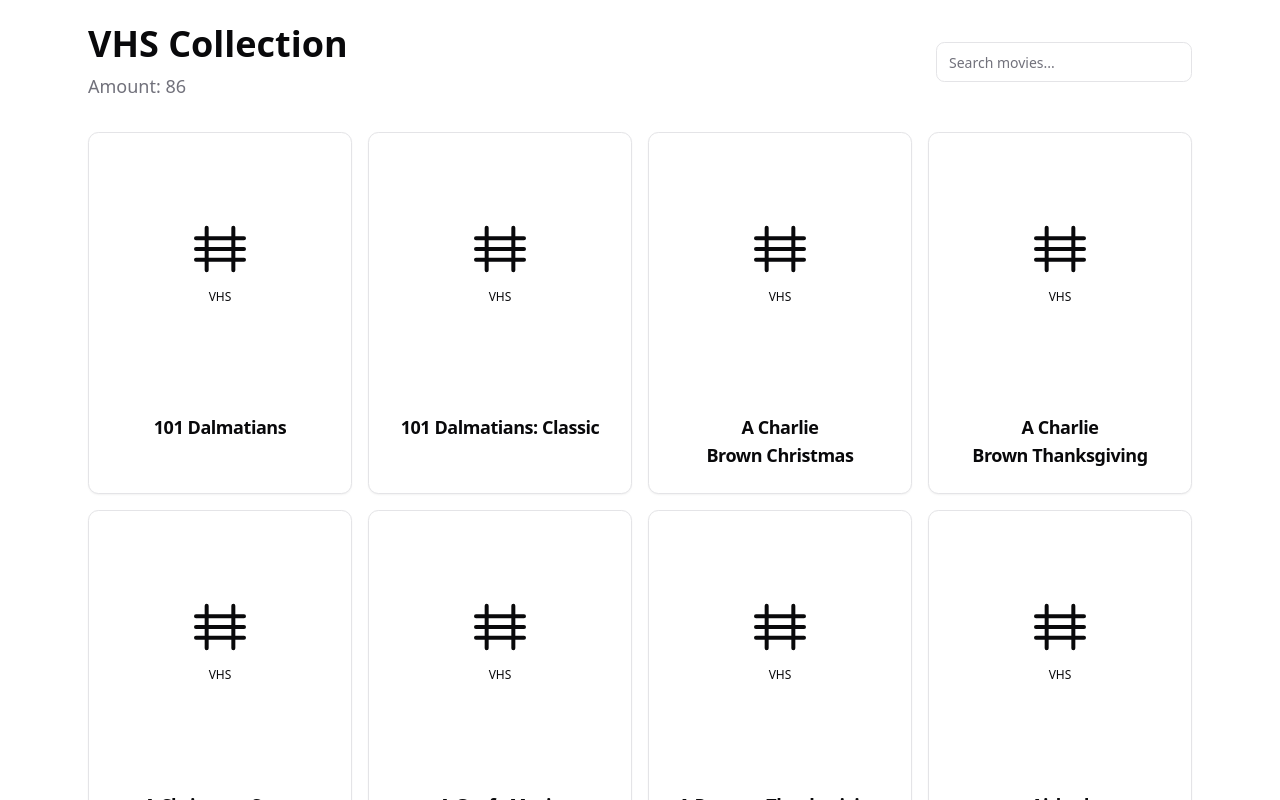
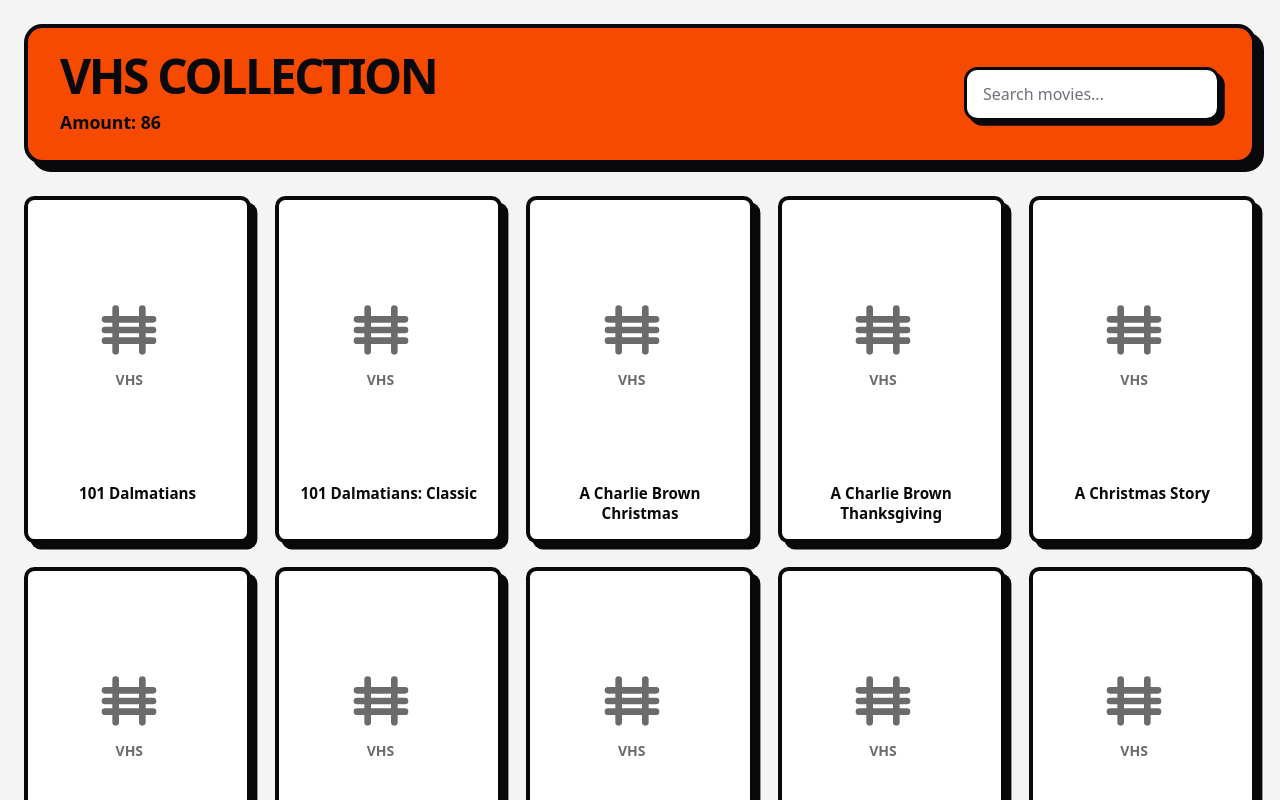
Before and after one commit to jffuzmn/vhs, a React (Vite) app: page / in a window 1280 px wide. Shown: the top 800 px of the page. Built offline with nearby package versions, Linux system fonts and the light colour scheme.

Commit message:
update css

```diff
--- a/src/App.tsx
+++ b/src/App.tsx
@@ -1,7 +1,5 @@
 import { useState, useMemo } from 'react'
 import moviesData from './movies.json'
-import { Input } from '@/components/ui/input'
-import { Card, CardHeader, CardTitle } from '@/components/ui/card'
 
 interface Movie {
   id: string
@@ -31,65 +29,65 @@ function App() {
   }, [searchQuery, sortedMovies])
 
   return (
-    <div className="container mx-auto p-6 max-w-6xl">
-      <div className="mb-8 flex items-center justify-between gap-4">
+    <div className="container mx-auto p-6 max-w-7xl">
+      <div className="neo-header flex items-center justify-between gap-4 flex-wrap">
         <div>
-          <h1 className="text-4xl font-bold mb-2">VHS Collection</h1>
-          <p className="text-lg text-muted-foreground">
+          <h1 className="neo-title text-5xl mb-2">VHS Collection</h1>
+          <p className="neo-count text-xl">
             Amount: {moviesData.length}
           </p>
         </div>
 
         <div className="flex-shrink-0">
-          <Input
+          <input
             type="text"
             placeholder="Search movies..."
             value={searchQuery}
             onChange={(e) => setSearchQuery(e.target.value)}
-            className="w-64"
+            className="neo-input w-64"
           />
         </div>
       </div>
 
-      <div className="grid grid-cols-1 md:grid-cols-2 lg:grid-cols-4 gap-4 justify-items-center">
+      <div className="grid grid-cols-1 sm:grid-cols-2 md:grid-cols-3 lg:grid-cols-4 xl:grid-cols-5 gap-6">
         {filteredMovies.map((movie: Movie) => (
-          <Card key={movie.id} className="hover:shadow-lg transition-shadow overflow-hidden w-full">
-            <div className="aspect-[2/3] max-h-64 bg-gradient-to-br from-primary/10 to-primary/5 flex items-center justify-center mx-auto">
+          <div key={movie.id} className="neo-card">
+            <div className="aspect-[2/3] max-h-64 neo-placeholder flex items-center justify-center mb-3">
               {movie.img_url ? (
                 <img
                   src={movie.img_url}
                   alt={movie.name}
-                  className="w-full h-full object-cover"
+                  className="w-full h-full object-cover rounded-md"
                 />
               ) : (
-                <div className="text-center p-4">
+                <div className="text-center">
                   <svg
-                    className="w-16 h-16 mx-auto text-muted-foreground/40"
+                    className="w-16 h-16 mx-auto neo-vhs-icon"
                     fill="none"
                     stroke="currentColor"
                     viewBox="0 0 24 24"
+                    strokeWidth={2.5}
                   >
                     <path
                       strokeLinecap="round"
                       strokeLinejoin="round"
-                      strokeWidth={1.5}
                       d="M7 4v16M17 4v16M3 8h18M3 12h18M3 16h18"
                     />
                   </svg>
-                  <p className="text-xs text-muted-foreground/60 mt-2">VHS</p>
+                  <p className="text-sm font-bold mt-2 neo-vhs-icon">VHS</p>
                 </div>
               )}
             </div>
-            <CardHeader className="text-center">
-              <CardTitle className="text-lg text-balance">{movie.name}</CardTitle>
-            </CardHeader>
-          </Card>
+            <h3 className="neo-movie-title text-center">{movie.name}</h3>
+          </div>
         ))}
       </div>
 
       {filteredMovies.length === 0 && (
-        <div className="text-center py-12 text-muted-foreground">
-          No movies found matching "{searchQuery}"
+        <div className="text-center py-12">
+          <div className="neo-card inline-block bg-red-400">
+            <p className="text-xl font-bold">No movies found matching "{searchQuery}"</p>
+          </div>
         </div>
       )}
     </div>
--- a/src/index.css
+++ b/src/index.css
@@ -78,11 +78,99 @@
     @apply border-border;
   }
   body {
-    @apply bg-background text-foreground;
+    background-color: var(--card);
+    color: var(--foreground);
     margin: 0;
     min-height: 100vh;
+    font-family: system-ui, -apple-system, sans-serif;
   }
   #root {
     min-height: 100vh;
+    background-color: var(--secondary);
   }
 }
+
+/* Neo Brutalism Styles */
+.neo-card {
+  background: var(--background);
+  padding: 1rem;
+  border-radius: var(--radius);
+  border: 0.5vmin solid var(--foreground);
+  box-shadow: 0.4rem 0.4rem var(--foreground);
+  overflow: hidden;
+  color: var(--foreground);
+  transition: transform 0.1s ease, box-shadow 0.1s ease;
+  cursor: pointer;
+}
+
+.neo-card:hover {
+  transform: translate(-0.2rem, -0.2rem);
+  box-shadow: 0.6rem 0.6rem var(--foreground);
+}
+
+.neo-input {
+  background: var(--background);
+  border: 0.4vmin solid var(--foreground);
+  border-radius: calc(var(--radius) + 0.2rem);
+  padding: 0.75rem 1rem;
+  font-size: 1rem;
+  font-weight: 600;
+  color: var(--foreground);
+  box-shadow: 0.3rem 0.3rem var(--foreground);
+  outline: none;
+  transition: transform 0.1s ease, box-shadow 0.1s ease;
+}
+
+.neo-input:focus {
+  transform: translate(-0.1rem, -0.1rem);
+  box-shadow: 0.4rem 0.4rem var(--foreground);
+}
+
+.neo-input::placeholder {
+  color: var(--muted-foreground);
+  font-weight: 500;
+}
+
+.neo-title {
+  color: var(--foreground);
+  font-weight: 900;
+  text-transform: uppercase;
+  letter-spacing: -0.05em;
+}
+
+.neo-placeholder {
+  background: var(--background);
+  border-radius: calc(var(--radius) - 0.2rem);
+  display: flex;
+  align-items: center;
+  justify-content: center;
+  padding: 1rem;
+}
+
+.neo-vhs-icon {
+  color: var(--foreground);
+  opacity: 0.6;
+}
+
+.neo-movie-title {
+  font-weight: 700;
+  font-size: 0.95rem;
+  line-height: 1.3;
+  color: var(--foreground);
+  margin: 0;
+}
+
+.neo-header {
+  background: var(--primary);
+  border: 0.5vmin solid var(--foreground);
+  border-radius: calc(var(--radius) + 0.5rem);
+  padding: 1.5rem 2rem;
+  box-shadow: 0.5rem 0.5rem var(--foreground);
+  margin-bottom: 2rem;
+}
+
+.neo-count {
+  color: var(--foreground);
+  font-weight: 700;
+  font-size: 1.1rem;
+}
```
